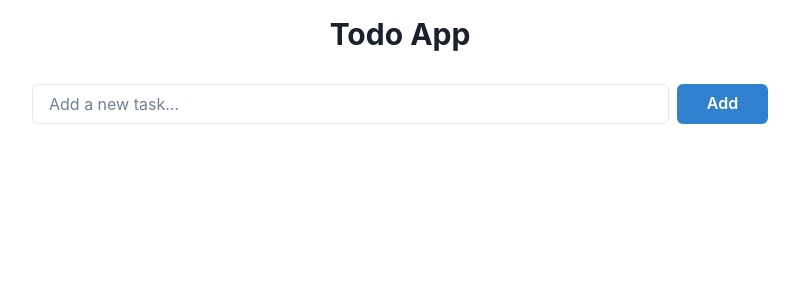
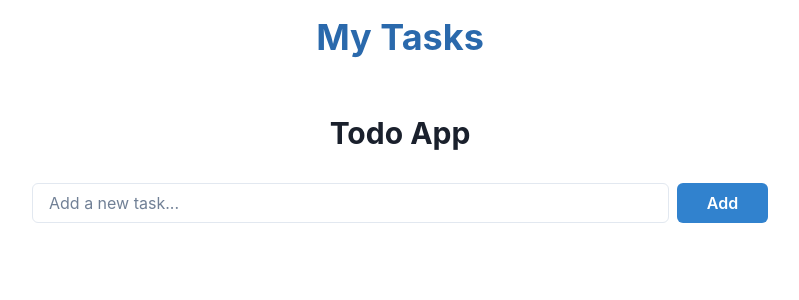
Before and after one commit to GPT-Engineer-App/workflow-helper, a React (Vite) app: page / in a window 1280 px wide. Shown: the top 300 px of the page, without its empty margins (240-1039 px from the left). Built offline with nearby package versions, Linux system fonts and the light colour scheme.

Commit message:
Added a visually appealing header titled "My Tasks" to the todo app.

```diff
--- a/src/pages/Index.jsx
+++ b/src/pages/Index.jsx
@@ -32,6 +32,7 @@ const Index = () => {
   return (
     <Container maxW="container.md" p={4}>
       <VStack spacing={8}>
+        <Heading size="xl" textAlign="center" mb={6} color="brand.700">My Tasks</Heading>
         <Heading size="lg">Todo App</Heading>
         <Flex as="form" onSubmit={(e) => { e.preventDefault(); addTask(); }} width="full">
           <Input
```
